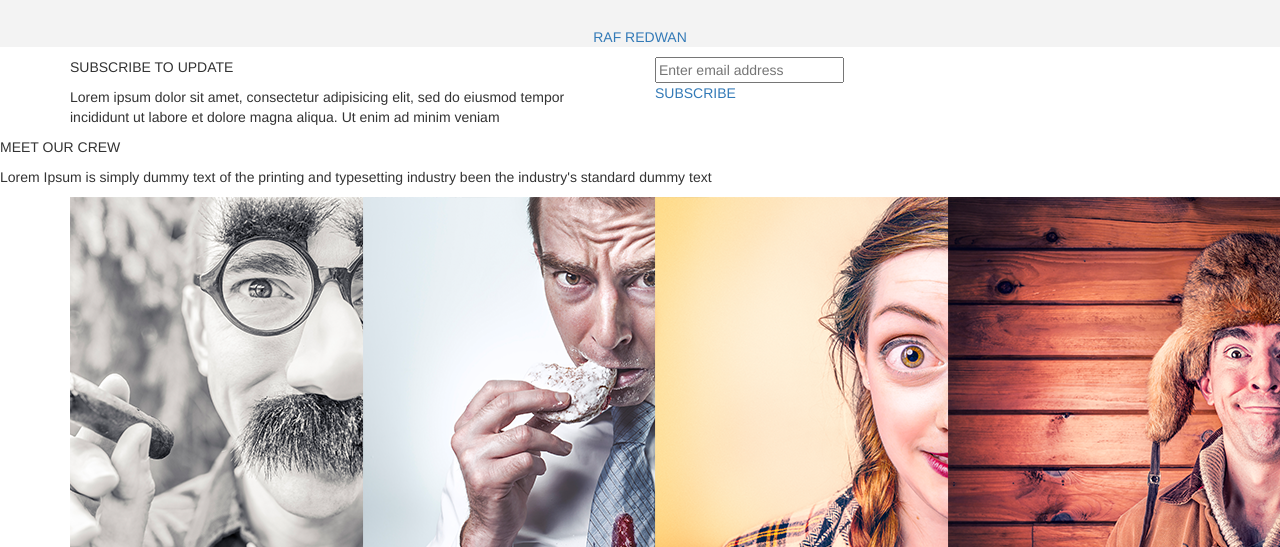
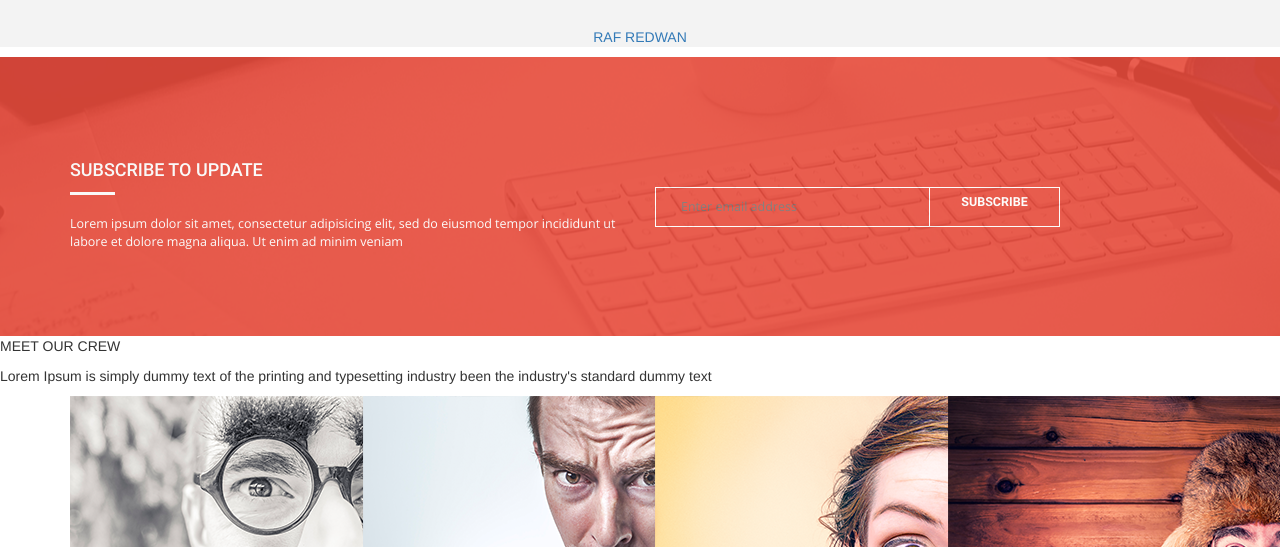
Before and after one commit to khangdoan03121993/graxpo, a website: page dest/home.html in a window 1280 px wide. Shown: the part 10757-11304 px from the top of the page. Drawn offline with nearby package versions, Linux system fonts and the light colour scheme.

Commit message:
subscribe class has done

```diff
--- a/dest/home.html
+++ b/dest/home.html
@@ -474,7 +474,8 @@
 </div>
 
 <div class="subscribe">
-	<div class="container">
+	<div class="subscribe-in">
+		<div class="container">
 		<div class="row">
 			<div class="subscribe-left col-xs-12 col-sm-12 col-md-6">
 				<p>SUBSCRIBE TO UPDATE</p>
@@ -483,9 +484,11 @@
 			</div>
 			<div class="subscribe-right col-xs-12 col-sm-12 col-md-6">
 				<input type="text" placeholder="Enter email address">
-				<a href="#"><p>SUBSCRIBE</p></a>
+				<!-- <a href="#"><p>SUBSCRIBE</p></a> -->
+				<button><p>SUBSCRIBE</p></button>
 			</div>
 		</div>
+	</div>
 	</div>
 </div>
 
--- a/src/less/body/body.less
+++ b/src/less/body/body.less
@@ -6,3 +6,4 @@
 @import 'service.less';
 @import 'ideas.less';
 @import 'porfolio.less';
+@import 'subscribe.less';
--- /dev/null
+++ b/src/less/body/subscribe.less
@@ -0,0 +1,52 @@
+@import '../function/function';
+@import '../font/font';
+
+.subscribe{
+	.size(100%, auto, url('../images/dell.png') no-repeat center);
+}
+
+.subscribe-in{
+	background: #e84c3d;
+	.padding(100px, 75px, 0, 0);
+	.opacity(0.899);
+}
+
+.subscribe-left p:first-child{
+	.p(18px, roboto-medium, white);
+}
+
+.subscribe-left p:nth-child(2){
+	.size(45px, 3px, white);
+}
+
+.subscribe-left p:last-child{
+	.p(12.53px, opensans, white);
+	.padding(10px, 0, 0, 0);
+}
+
+.subscribe-right{
+	.padding(30px, 0, 0, 0);
+}
+
+.subscribe-right input[type="text"] {
+	.size(275px, 40px, #e84c3d);
+	.float;
+}
+
+.subscribe-right input[placeholder]{
+	.p(12.5px, opensans, white);
+	.padding(10px, 10px, 25px, 0);
+	border: 1px solid white;
+}
+
+.subscribe-right button{
+	.size(130px, 40px, #e84c3d);
+	border-top: 1px solid white;
+	border-right: 1px solid white;
+	border-bottom: 1px solid white;
+	border-left: none;
+}
+
+.subscribe-right button p{
+	.p(12.5px, roboto-bold, white);
+}
```
Also changed, not shown: src/html/subscribe.html (+5 -2 lines), dest/css/style.css.
